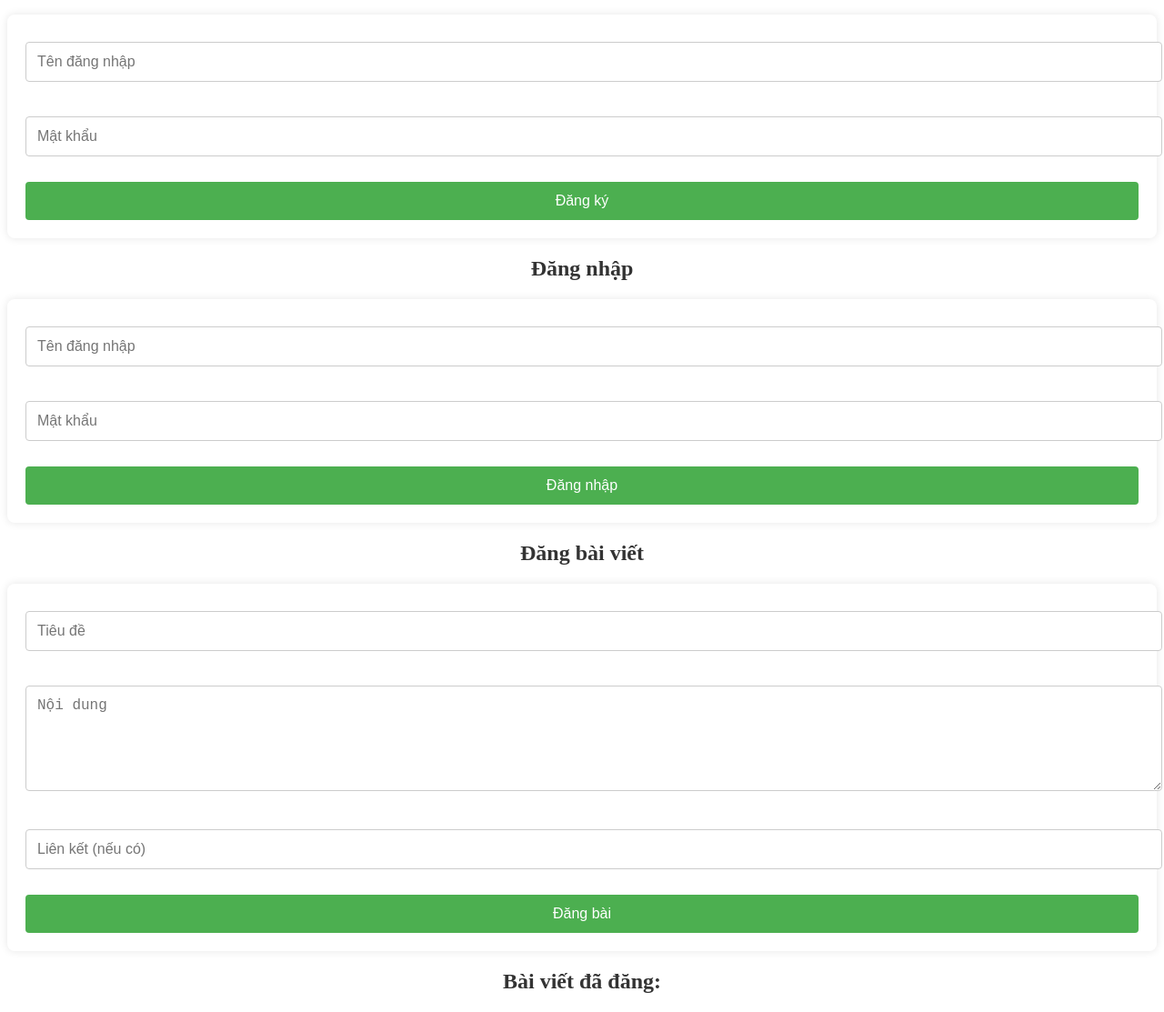
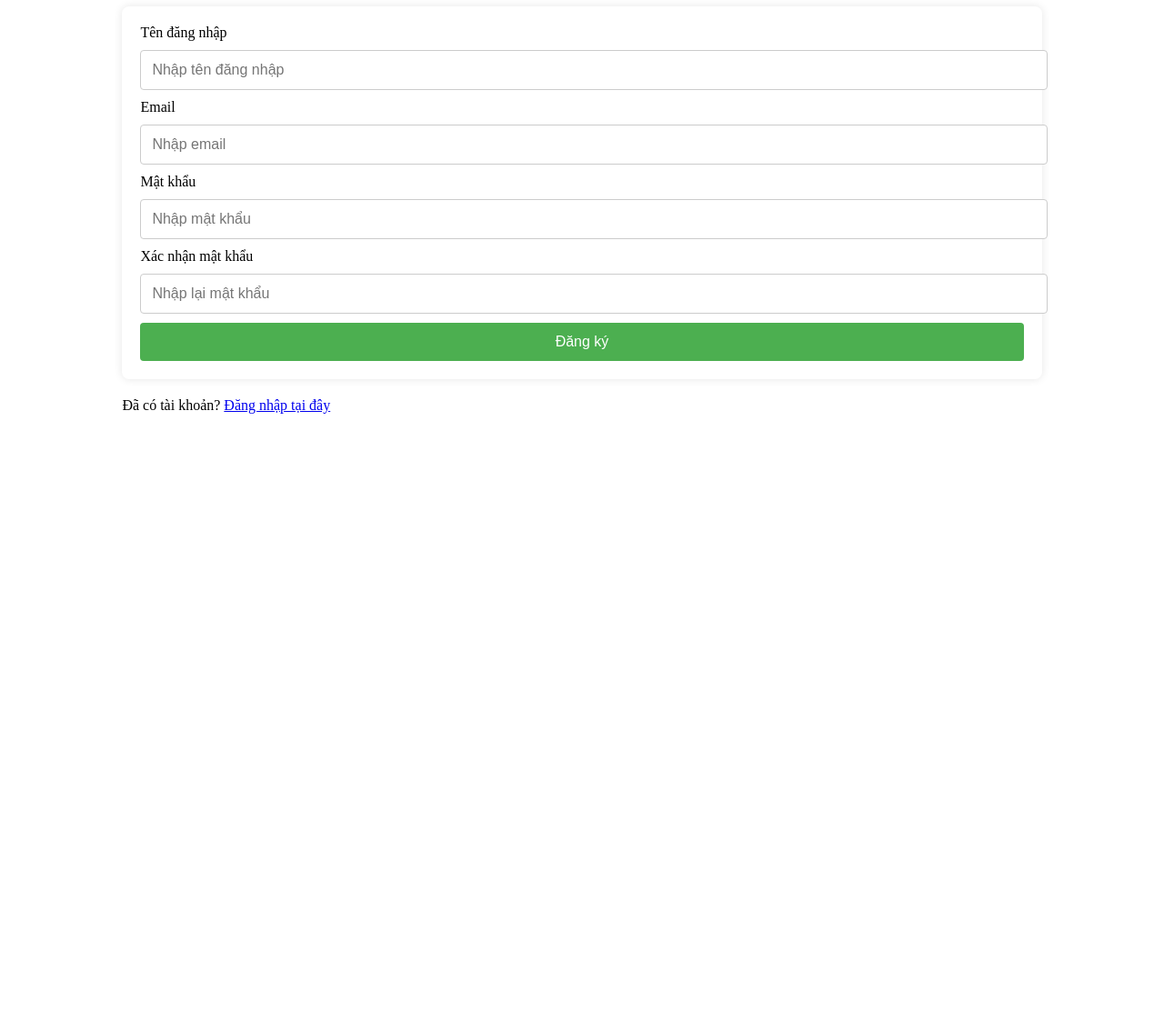
Before and after one commit to hoihliu21/Website, a plain HTML site: page index.html in a window 1280 px wide. Shown: the part 111-1224 px from the top of the page at 91% size. After the commit the page ends 800 px from the top, so only its background shows below. Drawn offline with Linux system fonts and the light colour scheme.

Commit message:
Update index.html
Signed-off-by: hoihliu21 <hoihliu21@gmail.com>

```diff
--- a/index.html
+++ b/index.html
@@ -3,45 +3,46 @@
 <head>
   <meta charset="UTF-8">
   <meta name="viewport" content="width=device-width, initial-scale=1.0">
-  <title>Chia sẻ Năng Lượng Tích Cực</title>
-<link rel="stylesheet" href="styles.css"> <!-- Liên kết đến CSS -->
+  <title>Đăng ký tài khoản</title>
+  <link rel="stylesheet" href="styles.css"> <!-- Liên kết CSS -->
 </head>
 <body>
 
-  <h1>Đăng bài viết</h1>
+  <div class="container">
+    <h1>Đăng ký tài khoản</h1>
 
-  <!-- Form đăng ký -->
-  <h2>Đăng ký</h2>
-  <form id="registerForm">
-    <input type="text" id="registerUsername" placeholder="Tên đăng nhập" required><br><br>
-    <input type="password" id="registerPassword" placeholder="Mật khẩu" required><br><br>
-    <button type="submit">Đăng ký</button>
-  </form>
+    <form id="registerForm">
+      <!-- Tên đăng nhập -->
+      <div class="form-group">
+        <label for="username">Tên đăng nhập</label>
+        <input type="text" id="username" name="username" placeholder="Nhập tên đăng nhập" required>
+      </div>
 
-  <!-- Form đăng nhập -->
-  <h2>Đăng nhập</h2>
-  <form id="loginForm">
-    <input type="text" id="loginUsername" placeholder="Tên đăng nhập" required><br><br>
-    <input type="password" id="loginPassword" placeholder="Mật khẩu" required><br><br>
-    <button type="submit">Đăng nhập</button>
-  </form>
+      <!-- Email -->
+      <div class="form-group">
+        <label for="email">Email</label>
+        <input type="email" id="email" name="email" placeholder="Nhập email" required>
+      </div>
 
-  <h2>Đăng bài viết</h2>
-  <form id="postForm">
-    <input type="text" id="title" placeholder="Tiêu đề" required><br><br>
-    <textarea id="content" rows="5" placeholder="Nội dung" required></textarea><br><br>
-    <input type="url" id="link" placeholder="Liên kết (nếu có)"><br><br>
-    <button type="submit">Đăng bài</button>
-  </form>
+      <!-- Mật khẩu -->
+      <div class="form-group">
+        <label for="password">Mật khẩu</label>
+        <input type="password" id="password" name="password" placeholder="Nhập mật khẩu" required>
+      </div>
 
-  <h2>Bài viết đã đăng:</h2>
-  <div id="postsContainer"></div>
+      <!-- Xác nhận mật khẩu -->
+      <div class="form-group">
+        <label for="confirmPassword">Xác nhận mật khẩu</label>
+        <input type="password" id="confirmPassword" name="confirmPassword" placeholder="Nhập lại mật khẩu" required>
+      </div>
 
-  <form id="editForm" style="display:none;">
-    <input type="text" id="editTitle" placeholder="Tiêu đề" required><br><br>
-    <textarea id="editContent" rows="5" placeholder="Nội dung" required></textarea><br><br>
-    <input type="url" id="editLink" placeholder="Liên kết (nếu có)"><br><br>
-    <button type="submit">Chỉnh sửa bài</button>
-  </form>
+      <!-- Nút đăng ký -->
+      <button type="submit">Đăng ký</button>
+    </form>
+
+    <p>Đã có tài khoản? <a href="login.html">Đăng nhập tại đây</a></p>
+  </div>
+
+  <script src="app.js"></script>
 </body>
 </html>
```
